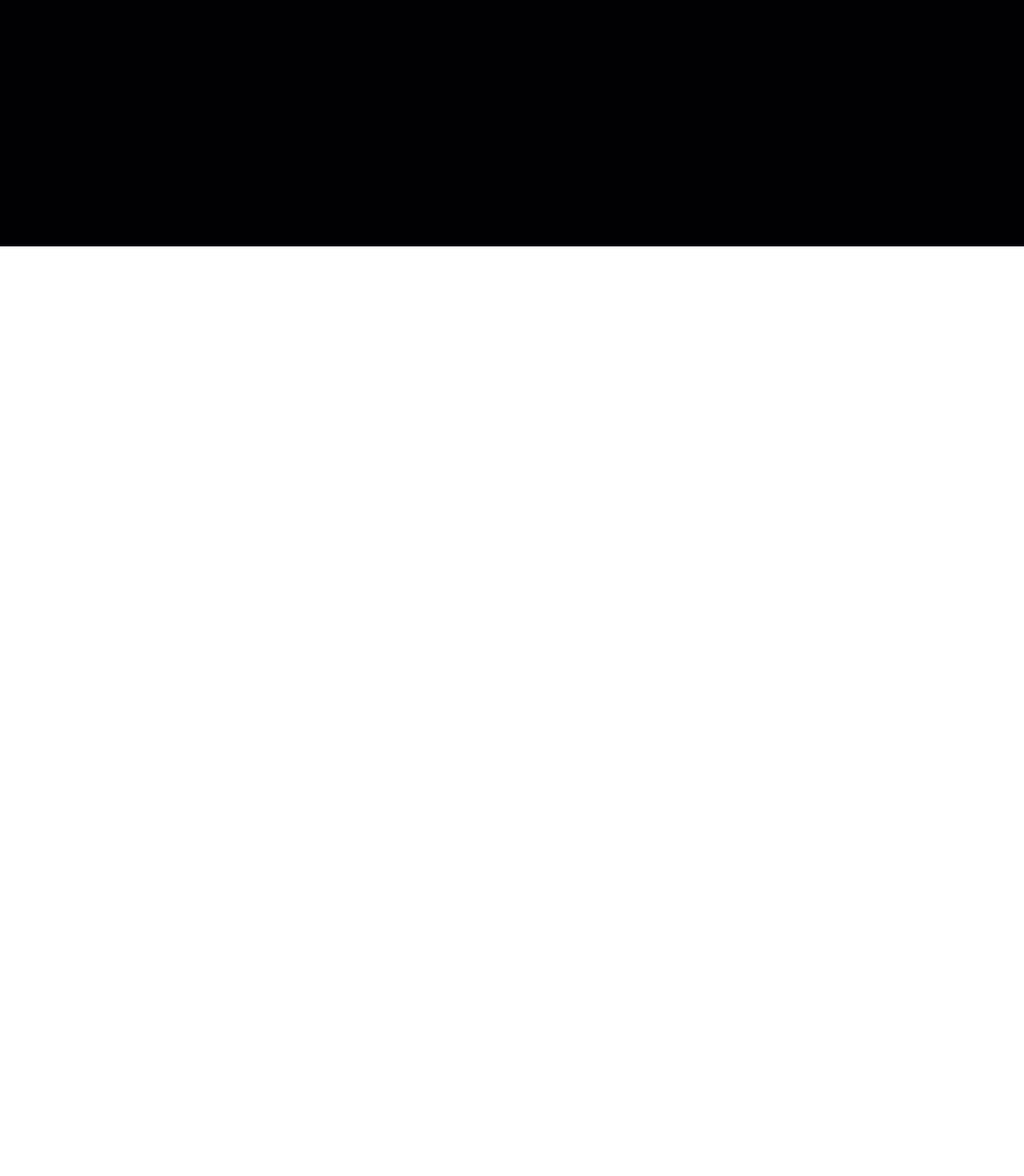
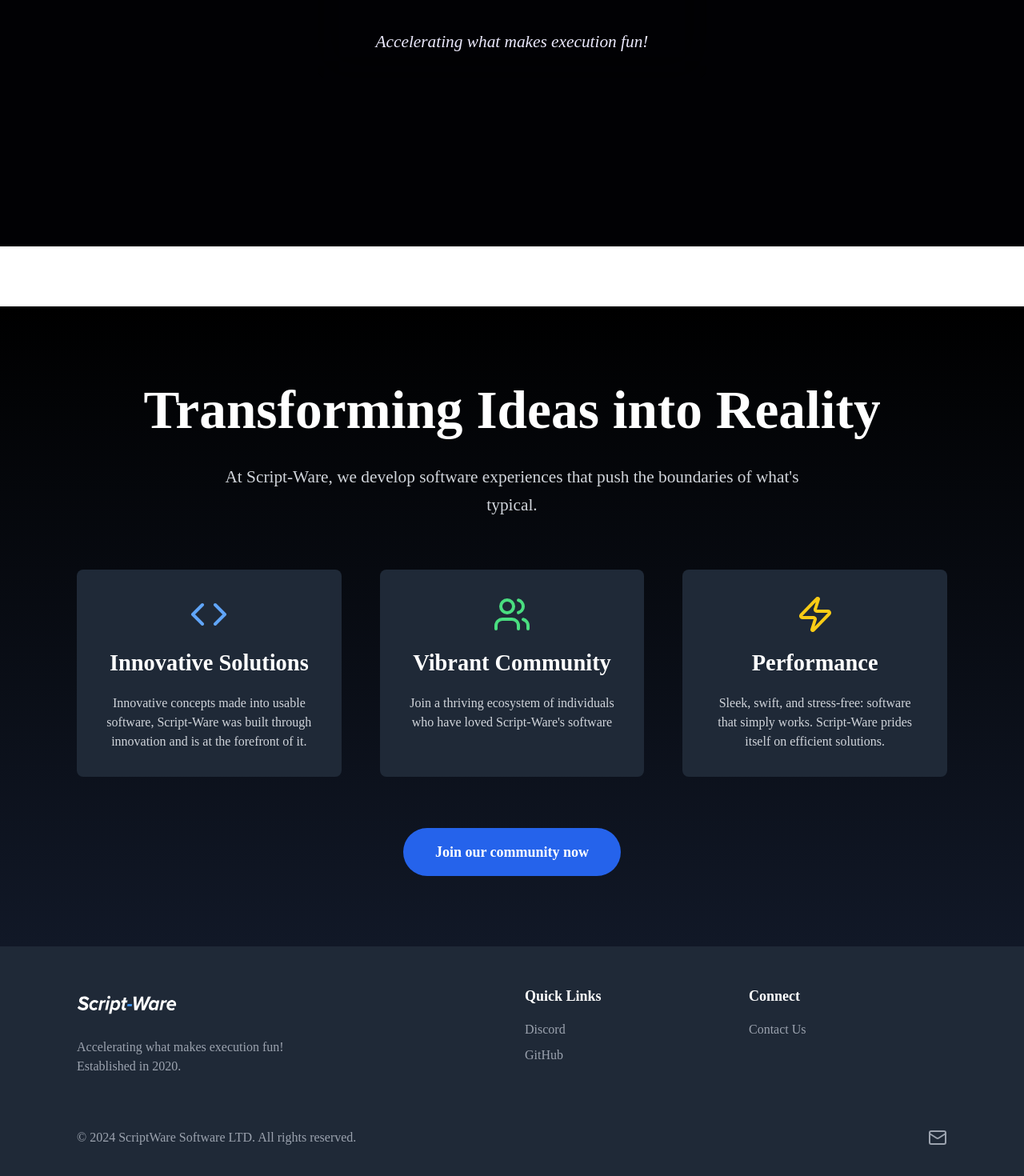
Before and after one commit to ScriptWare-Software/about-us, a SvelteKit app: page / in a window 1280 px wide. Shown: the part 492-1962 px from the top of the page at 80% size. Before the commit the page ends 800 px from the top, so only its background shows below. Built offline with nearby package versions, Linux system fonts and the light colour scheme; a web font is replaced by a local one.

Commit message:
feat: updated website design

```diff
--- a/package.json
+++ b/package.json
@@ -27,6 +27,7 @@
   },
   "type": "module",
   "dependencies": {
+    "lucide-svelte": "^0.396.0",
     "svelte-metaballs": "^0.1.1"
   }
 }
--- a/src/routes/+page.svelte
+++ b/src/routes/+page.svelte
@@ -1,7 +1,133 @@
 <script lang="ts">
+  import { onMount } from 'svelte';
   import MetaballPage from '$lib/components/util/MetaballPage.svelte';
   import Logo from '$lib/components/branding/logo/WideLogo.svelte';
   import GitHubLogo from '$lib/components/branding/logo/GitHubLogo.svelte';
+  import { Code, Users, Zap, Mail, ChevronDown } from 'lucide-svelte';
+
+  let contentSection: HTMLElement;
+  let isScrolling = false;
+  let scrollProgress = 0;
+  let lastScrollTop = 0;
+
+  onMount(() => {
+    window.addEventListener('scroll', handleScroll);
+    window.addEventListener('wheel', handleWheel, { passive: false });
+    window.addEventListener('touchstart', handleTouchStart, { passive: false });
+    window.addEventListener('touchmove', handleTouchMove, { passive: false });
+
+    return () => {
+      window.removeEventListener('scroll', handleScroll);
+      window.removeEventListener('wheel', handleWheel);
+      window.removeEventListener('touchstart', handleTouchStart);
+      window.removeEventListener('touchmove', handleTouchMove);
+    };
+  });
+
+  function handleScroll() {
+    if (!isScrolling) {
+      requestAnimationFrame(updateScrollProgress);
+    }
+    isScrolling = true;
+  }
+
+  function handleWheel(event: WheelEvent) {
+    const currentScrollTop = window.scrollY;
+    if (currentScrollTop === 0 && event.deltaY > 0) {
+      event.preventDefault();
+      scrollToContent();
+    } else if (currentScrollTop <= contentSection.offsetTop && event.deltaY < 0) {
+      event.preventDefault();
+      scrollToTop();
+    }
+    lastScrollTop = currentScrollTop <= 0 ? 0 : currentScrollTop;
+  }
+
+  let touchStartY: number | undefined;
+
+  function handleTouchStart(event: TouchEvent) {
+    touchStartY = event.touches[0].clientY;
+  }
+
+  function handleTouchMove(event: TouchEvent) {
+    if (touchStartY === undefined) {
+      return;
+    }
+
+    const touchEndY = event.touches[0].clientY;
+    const diff = touchStartY - touchEndY;
+
+    if (window.scrollY === 0 && diff > 0) {
+      event.preventDefault();
+      scrollToContent();
+    } else if (window.scrollY <= contentSection.offsetTop && diff < 0) {
+      event.preventDefault();
+      scrollToTop();
+    }
+
+    touchStartY = undefined;
+  }
+
+  function updateScrollProgress() {
+    const maxScroll = contentSection.offsetTop;
+    scrollProgress = Math.min(1, window.scrollY / maxScroll);
+
+    if (scrollProgress < 1) {
+      requestAnimationFrame(updateScrollProgress);
+    } else {
+      isScrolling = false;
+    }
+
+    applyBounceEffect();
+  }
+
+  function applyBounceEffect() {
+    const bounce = Math.sin(scrollProgress * Math.PI) * (1 - scrollProgress) * 50;
+    contentSection.style.transform = `translateY(${bounce}px)`;
+  }
+
+  function scrollToContent() {
+    smoothScroll(contentSection.offsetTop);
+  }
+
+  function scrollToTop() {
+    smoothScroll(0);
+  }
+
+  function smoothScroll(targetPosition: number) {
+    isScrolling = true;
+    const start = window.scrollY;
+    const distance = targetPosition - start;
+    const duration = 1000; // ms
+    const startTime = performance.now();
+
+    function animate(currentTime: number) {
+      const elapsedTime = currentTime - startTime;
+      const progress = Math.min(elapsedTime / duration, 1);
+      const easeProgress = easeOutQuad(progress);
+
+      window.scrollTo(0, start + distance * easeProgress);
+
+      if (progress < 1) {
+        requestAnimationFrame(animate);
+      } else {
+        isScrolling = false;
+      }
+    }
+
+    requestAnimationFrame(animate);
+  }
+
+  function easeOutQuad(t: number): number {
+    return t * (2 - t);
+  }
+
+  function handleKeyDown(event: KeyboardEvent) {
+    if (event.key === 'Enter' || event.key === ' ') {
+      event.preventDefault();
+      scrollToContent();
+    }
+  }
 </script>
 
 <MetaballPage />
@@ -12,10 +138,11 @@
   <meta name="image" content="/favicon.png" />
   <meta name="og:image" content="/favicon.png" />
   <meta name="theme-color" content="#429bfb" />
+  <meta name="viewport" content="width=device-width, initial-scale=1" />
 </svelte:head>
 
 <div
-  class="header top-0 sticky w-screen flex items-center justify-between bg-black bg-opacity-20 backdrop-blur-xl px-8"
+  class="header top-0 sticky w-full flex items-center justify-between bg-black bg-opacity-20 backdrop-blur-xl px-4 sm:px-8 z-20"
 >
   <div class="flex-1"></div>
   <Logo height={75} />
@@ -26,29 +153,134 @@
   </div>
 </div>
 
-<div class="main w-screen min-h-[70vh]">
+<div class="main w-full">
+
   <div
-    class="hero h-[32rem] min-h-max max-h-screen flex items-center justify-center flex-col"
+    class="hero h-screen flex items-center justify-center flex-col relative overflow-hidden"
   >
     <div
-      class="fixed top-[50vh] left-[50vw] translate-x-[-50%] translate-y-[-50%] flex items-center content-center flex-col backdrop-blur-xl rounded-xl p-8"
+      class="hero-content flex items-center content-center flex-col backdrop-blur-xl rounded-xl p-4 sm:p-8 text-center"
     >
-      <h1 class="text-4xl font-bold -mb-4 -mt-8">
+      <h1 class="text-3xl sm:text-4xl font-bold -mb-2 sm:-mb-4 -mt-4 sm:-mt-8">
         <a href="https://discord.gg/scripting" target="_blank" rel="noopener noreferrer" class="discord-link">
           <Logo height={169} />
         </a>
       </h1>
-      <p class="text-xl italic">Accelerating what makes execution fun!</p>
+      <p class="text-lg sm:text-xl italic mt-4">Accelerating what makes execution fun!</p>
+    </div>
+    <button
+      class="scroll-hint absolute bottom-8 animate-bounce z-10 bg-transparent border-none cursor-pointer focus:outline-none focus:ring-2 focus:ring-white focus:ring-opacity-50 rounded-full p-2"
+      on:click={scrollToContent}
+      on:keydown={handleKeyDown}
+      aria-label="Scroll to content"
+    >
+      <ChevronDown size={32} class="text-white" />
+    </button>
+  </div>
+
+  <div bind:this={contentSection} class="content-section min-h-screen bg-gradient-to-b from-black to-gray-900 flex items-center justify-center">
+    <div class="max-w-6xl mx-auto px-4 sm:px-6 lg:px-8 py-12 sm:py-20">
+      <div class="text-center mb-12 sm:mb-16">
+        <h2 class="text-3xl sm:text-5xl font-extrabold text-white mb-4 sm:mb-6 leading-tight">Transforming Ideas into Reality</h2>
+        <p class="text-lg sm:text-xl text-gray-300 max-w-3xl mx-auto leading-relaxed">
+          At Script-Ware, we develop software experiences that push the boundaries of what's typical.
+        </p>
+      </div>
+
+      <div class="grid grid-cols-1 sm:grid-cols-2 lg:grid-cols-3 gap-8 sm:gap-12 mb-12 sm:mb-16">
+        <div class="bg-gray-800 rounded-lg p-6 sm:p-8 transform hover:scale-105 transition-transform duration-300 ease-in-out flex flex-col items-center text-center">
+          <div class="text-blue-400 mb-4">
+            <Code size={48} />
+          </div>
+          <h3 class="text-xl sm:text-2xl font-semibold text-white mb-4">Innovative Solutions</h3>
+          <p class="text-gray-300">
+            Innovative concepts made into usable software, Script-Ware was built through innovation and is at the forefront of it.
+          </p>
+        </div>
+
+        <div class="bg-gray-800 rounded-lg p-6 sm:p-8 transform hover:scale-105 transition-transform duration-300 ease-in-out flex flex-col items-center text-center">
+          <div class="text-green-400 mb-4">
+            <Users size={48} />
+          </div>
+          <h3 class="text-xl sm:text-2xl font-semibold text-white mb-4">Vibrant Community</h3>
+          <p class="text-gray-300">
+            Join a thriving ecosystem of individuals who have loved Script-Ware's software
+          </p>
+        </div>
+
+        <div class="bg-gray-800 rounded-lg p-6 sm:p-8 transform hover:scale-105 transition-transform duration-300 ease-in-out flex flex-col items-center text-center">
+          <div class="text-yellow-400 mb-4">
+            <Zap size={48} />
+          </div>
+          <h3 class="text-xl sm:text-2xl font-semibold text-white mb-4">Performance</h3>
+          <p class="text-gray-300">
+            Sleek, swift, and stress-free: software that simply works. Script-Ware prides itself on efficient solutions.
+          </p>
+        </div>
+      </div>
+
+      <div class="text-center">
+        <a href="https://discord.gg/scripting" class="inline-block bg-blue-600 text-white font-bold py-3 px-8 sm:py-4 sm:px-10 rounded-full hover:bg-blue-700 transition-colors duration-300 text-base sm:text-lg" target="_blank" rel="noopener noreferrer">
+          Join our community now
+        </a>
+      </div>
     </div>
   </div>
+
+  <footer class="bg-gray-800 text-white py-12">
+    <div class="max-w-6xl mx-auto px-4 sm:px-6 lg:px-8">
+      <div class="grid grid-cols-1 sm:grid-cols-2 lg:grid-cols-4 gap-8">
+        <div class="col-span-1 lg:col-span-2">
+          <Logo height={50} />
+          <p class="mt-4 text-gray-400">
+           Accelerating what makes execution fun!<br>Established in 2020.
+          </p>
+        </div>
+        <div>
+          <h3 class="text-lg font-semibold mb-4">Quick Links</h3>
+          <ul class="space-y-2">
+            <li><a href="https://discord.gg/scripting" class="text-gray-400 hover:text-white transition-colors duration-300" target="_blank" rel="noopener noreferrer">Discord</a></li>
+            <li><a href="https://github.com/ScriptWare-Software" class="text-gray-400 hover:text-white transition-colors duration-300" target="_blank" rel="noopener noreferrer">GitHub</a></li>
+          </ul>
+        </div>
+        <div>
+          <h3 class="text-lg font-semibold mb-4">Connect</h3>
+          <ul class="space-y-2">
+            <li><a href="mailto:contact@script-ware.com" class="text-gray-400 hover:text-white transition-colors duration-300">Contact Us</a></li>
+          </ul>
+        </div>
+      </div>
+      <div class="mt-8 pt-8 border-t border-gray-800 flex flex-col sm:flex-row justify-between items-center">
+        <p class="text-gray-400 text-center sm:text-left">&copy; 2024 ScriptWare Software LTD. All rights reserved.</p>
+        <div class="flex space-x-4 mt-4 sm:mt-0">
+          <a href="mailto:contact@script-ware.com" aria-label="Email" class="text-gray-400 hover:text-white transition-colors duration-300">
+            <Mail size={24} />
+          </a>
+        </div>
+      </div>
+    </div>
+  </footer>
 </div>
 
 <style>
   .github-link:hover :global(svg) {
     filter: brightness(0.9);
   }
-
   .discord-link:hover :global(svg) {
     filter: brightness(0.9);
   }
+  .scroll-hint {
+    transition: opacity 0.3s ease-in-out;
+  }
+  .scroll-hint:hover, .scroll-hint:focus {
+    opacity: 0.7;
+  }
+  .content-section {
+    transition: transform 0.1s ease-out;
+  }
+  @media (max-width: 640px) {
+    .hero-content {
+      padding: 1rem;
+    }
+  }
 </style>
```
Also changed, not shown: 1 other file (tests, documents, lock files or other folders).
